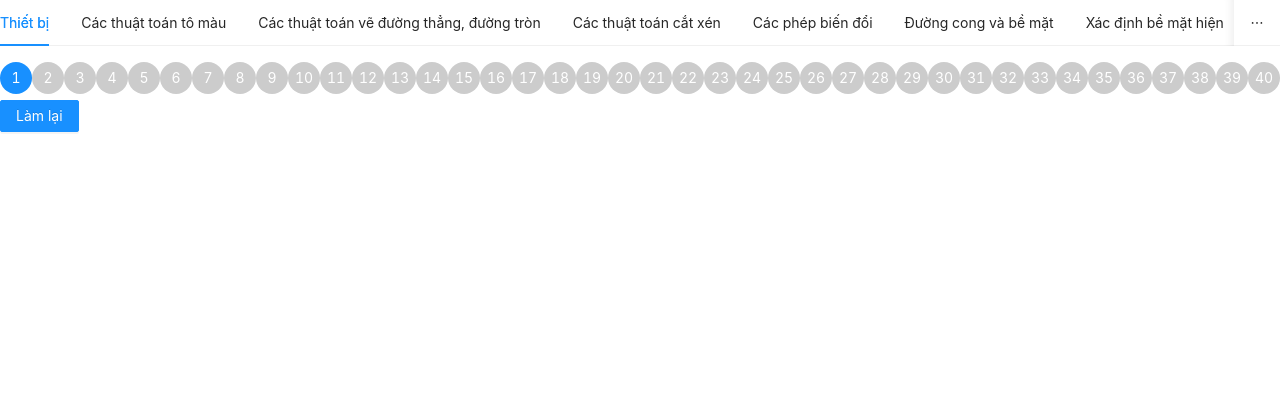
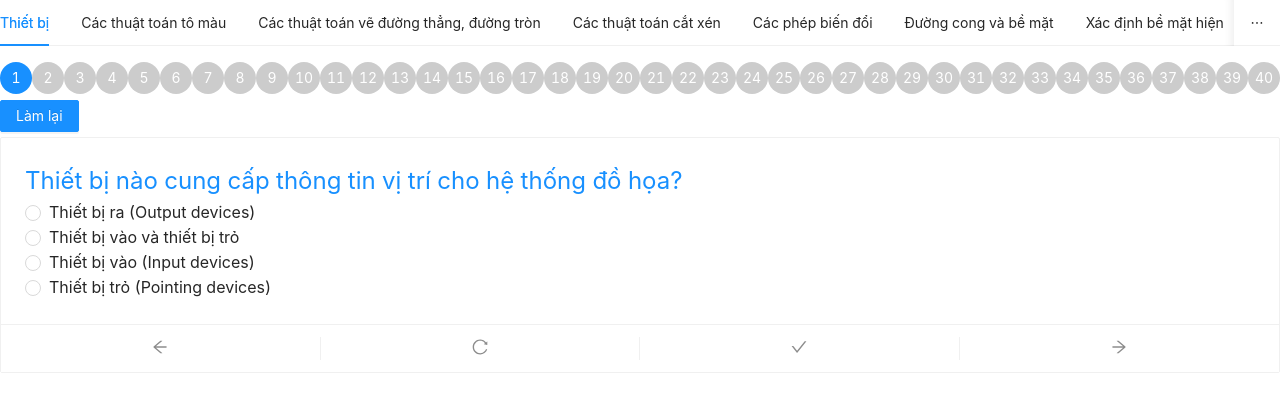
Before and after one commit to hoangnx30/computer-graphic-test, a Next.js app: page / in a window 1280 px wide. Shown: the top 412 px of the page. Built offline with nearby package versions, Linux system fonts and the light colour scheme.

Commit message:
re deploy

```diff
--- a/components/MainQuestion/index.js
+++ b/components/MainQuestion/index.js
@@ -102,7 +102,7 @@ const MainQuestion = (props) => {
           Làm lại
         </Button>
       </div>
-      {/* <div className="question">{renderQuestion()}</div> */}
+      <div className="question">{renderQuestion()}</div>
     </div>
   );
 };
```
